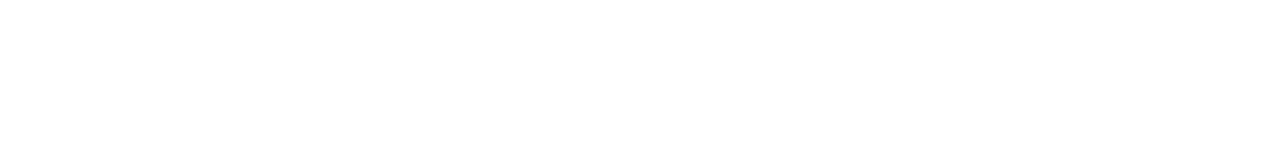
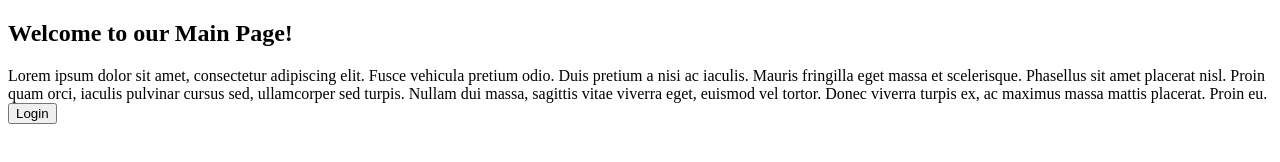
Before and after one commit to Dinclaise/Manager_UI, a website built with webpack: page index.html in a window 1280 px wide. Built offline with nearby package versions, Linux system fonts and the light colour scheme.

Commit message:
created main-page and MainController

```diff
--- a/index.html
+++ b/index.html
@@ -8,5 +8,6 @@
 </head>
 <body>
     <script type="module" src="dist/bundle.js"></script>
+    <div id="main-container"></div>
 </body>
 </html>
--- a/package.json
+++ b/package.json
@@ -4,7 +4,7 @@
   "description": "",
   "main": ".eslintrc.js",
   "scripts": {
-    "webpack": "webpack"
+    "webpack": "webpack --watch"
   },
   "repository": {
     "type": "git",
--- a/src/Router.ts
+++ b/src/Router.ts
@@ -1,6 +1,19 @@
+import { MainController } from "./controllers/MainController";
+
 export class Router {
+  private mainElement = document.getElementById("main-container");
+
   public handleRequest() {
     console.log("Handling request for:" + this.getRoute());
+
+    switch (this.getRoute()) {
+      default:
+        if (this.mainElement) {
+          const mainController: MainController = new MainController();
+          this.mainElement.append(mainController.createView());
+        }
+        break;
+    }
   }
 
   private getRoute(): string {
--- /dev/null
+++ b/src/controllers/MainController.ts
@@ -0,0 +1,19 @@
+export class MainController {
+  public createView(): HTMLDivElement {
+    const container = document.createElement("div");
+
+    const title = document.createElement("h2");
+    title.innerText = "Welcome to our Main Page!";
+
+    const article = document.createElement("div");
+    article.innerText =
+      "Lorem ipsum dolor sit amet, consectetur adipiscing elit. Fusce vehicula pretium odio. Duis pretium a nisi ac iaculis. Mauris fringilla eget massa et scelerisque. Phasellus sit amet placerat nisl. Proin quam orci, iaculis pulvinar cursus sed, ullamcorper sed turpis. Nullam dui massa, sagittis vitae viverra eget, euismod vel tortor. Donec viverra turpis ex, ac maximus massa mattis placerat. Proin eu.";
+
+    const button = document.createElement("button");
+    button.innerText = "Login";
+
+    container.append(title, article, button);
+
+    return container;
+  }
+}
```
Also changed, not shown: dist/bundle.js.
